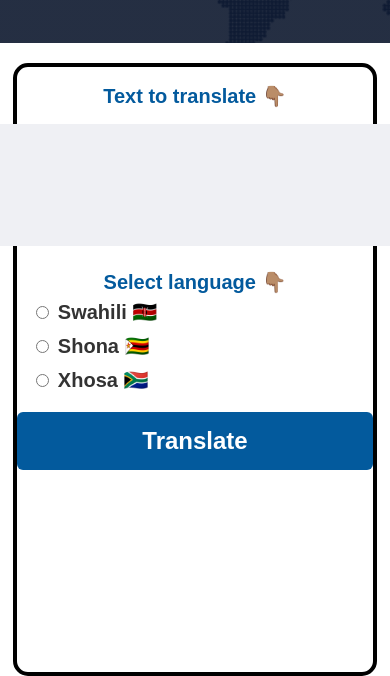
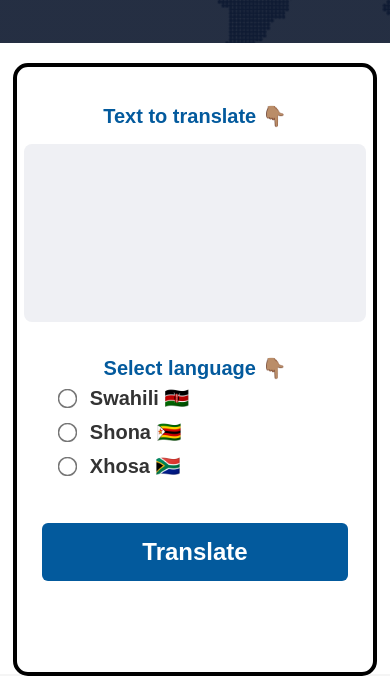
Before and after one commit to renegadec/pollyglot, a plain HTML site: page index.html in a window 390 px wide. Shown: the part 170-846 px from the top of the page. Drawn offline with Linux system fonts and the light colour scheme; a web font is replaced by a local one.

Commit message:
added media queries

```diff
--- a/index.html
+++ b/index.html
@@ -25,20 +25,20 @@
                 <textarea name="" id=""></textarea>
             </div>
             <div class="language-options">
-                <form action="">
+                <form action="submit">
                     <fieldset>
                         <legend>Select language 👇🏽</legend>
 
                         <label for="">
-                            <input type="radio"> Swahili 🇰🇪
+                            <input type="radio" name="language"> Swahili 🇰🇪
                         </label>
 
                         <label for="">
-                            <input type="radio"> Shona 🇿🇼
+                            <input type="radio" name="language"> Shona 🇿🇼
                         </label>
 
                         <label for="">
-                            <input type="radio"> Xhosa 🇿🇦
+                            <input type="radio" name="language"> Xhosa 🇿🇦
                         </label>
 
                     </fieldset>
--- a/src/styles.css
+++ b/src/styles.css
@@ -4,13 +4,14 @@ html, body {
 
 body {
     font-family: 'Poppins', sans-serif;
+    background: whitesmoke;
 }
 
 main {
     max-width: 490px;
-    max-height: 780px;
+    min-height: 780px;
     width: 100%;
-    height: 100%;
+    height: 100vh;
     background: #FFFFFF;
     margin: 0 auto;
 }
@@ -47,7 +48,7 @@ main {
     display: flex;
     flex-direction: column;
     align-items: center;
-    gap: 20px;
+    gap: 30px;
     height: 605px;
     border: 4px solid black;
     border-radius: 15px;
@@ -59,18 +60,25 @@ main {
     font-weight: 700;
     text-align: center;
     color: #035A9D;
+    padding-top: 20px;
 }
 
 textarea {
-    width: 417px;
-    min-height: 118px;
+    width: 80vw;
+    min-height: 148px;
+    font-family: inherit;
+    font-size: 1.25rem;
+    font-weight: 700;
+    padding: 15px;
     border: none;
     border-radius: 8px;
     background: #EFF0F4;
+    resize: none;
 }
 
 fieldset {
     border: none;
+    margin-bottom: 25px;
 }
 
 legend {
@@ -88,13 +96,33 @@ label {
     margin-bottom: 10px;
 }
 
+input[type="radio"] {
+    transform: scale(1.5);
+    margin-right: 10px;
+}
+
 button {
     border: none;
     border-radius: 6px;
     background: #035A9D;
-    padding: 15px 125px;
+    padding: 15px 100px;
     font-family: inherit;
     font-size: 1.5rem;
     font-weight: 700;
     color: #FFFFFF;
 }
+
+
+@media (min-width: 502px) {
+    main {
+        min-width: 490px;
+    }
+
+    textarea {
+        width: 407px;
+    }
+
+    button {
+        padding: 15px 125px;
+    }
+}
```
Also changed, not shown: 2 other files.
